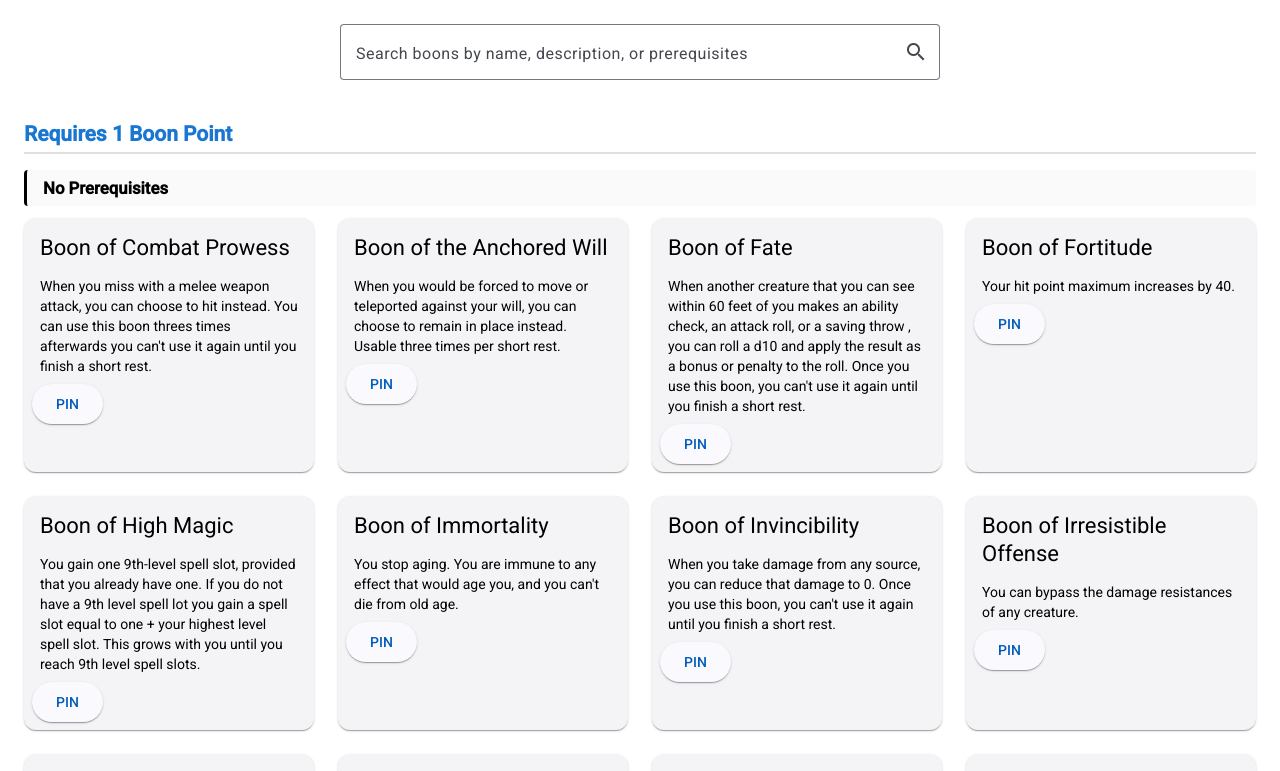
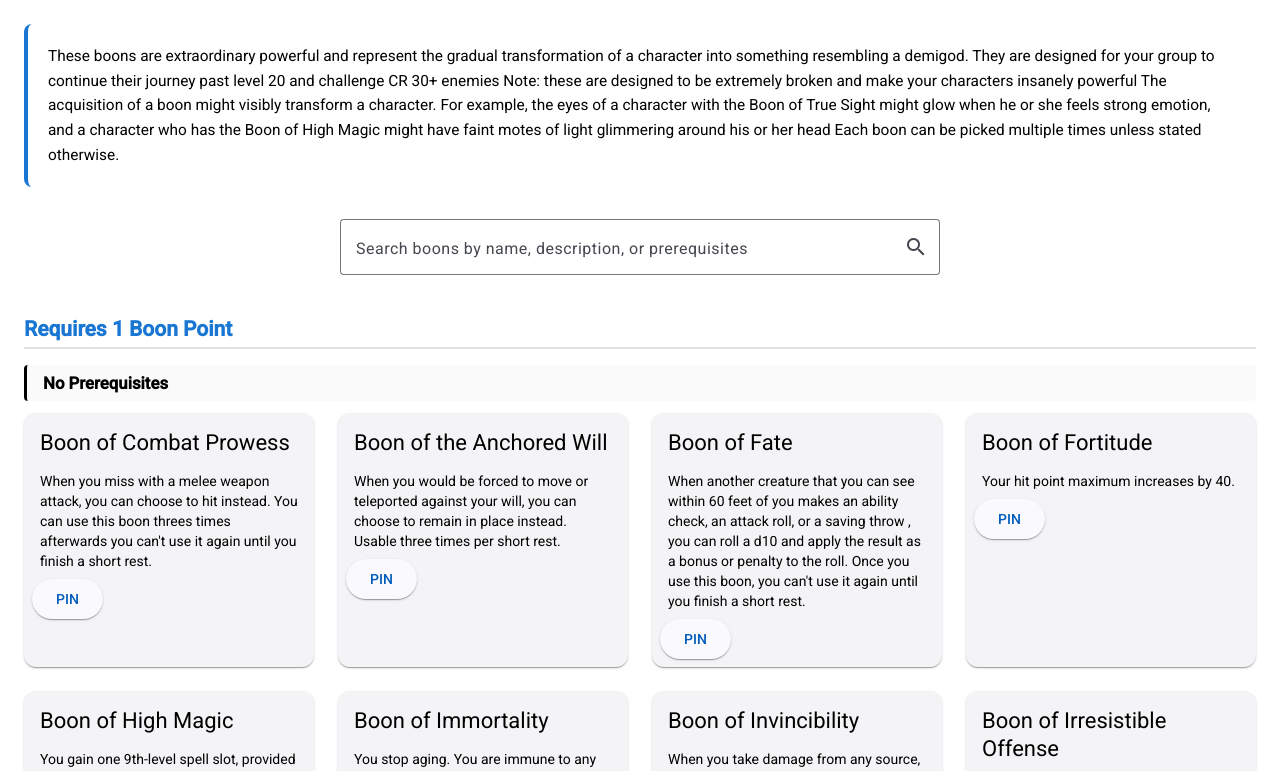
Before and after one commit to edlost113/boonsV2, an Angular app: page / in a window 1280 px wide. Shown: the top 771 px of the page. Built offline with nearby package versions, Linux system fonts and the light colour scheme.

Commit message:
added intro to match original boon document

```diff
--- a/src/app/app.css
+++ b/src/app/app.css
@@ -47,6 +47,21 @@
   background-color: var(--bg-primary);
   color: var(--text-primary);
   min-height: 100vh;
+}
+
+.intro-text {
+  margin-bottom: 32px;
+  padding: 20px;
+  background-color: var(--bg-secondary);
+  border-radius: 8px;
+  border-left: 4px solid #1976d2;
+}
+
+.intro-text p {
+  margin: 0;
+  line-height: 1.6;
+  color: var(--text-primary);
+  font-size: 1.1em;
 }
 
 .search-container {
--- a/src/app/app.html
+++ b/src/app/app.html
@@ -1,4 +1,9 @@
 <div class="container">
+  <!-- Introduction Text -->
+  <div class="intro-text">
+    <p>These boons are extraordinary powerful and represent the gradual transformation of a character into something resembling a demigod. They are designed for your group to continue their journey past level 20 and challenge CR 30+ enemies Note: these are designed to be extremely broken and make your characters insanely powerful The acquisition of a boon might visibly transform a character. For example, the eyes of a character with the Boon of True Sight might glow when he or she feels strong emotion, and a character who has the Boon of High Magic might have faint motes of light glimmering around his or her head Each boon can be picked multiple times unless stated otherwise.</p>
+  </div>
+
   <!-- Search Input -->
   <div class="search-container">
     <mat-form-field appearance="outline" class="search-field">
```
